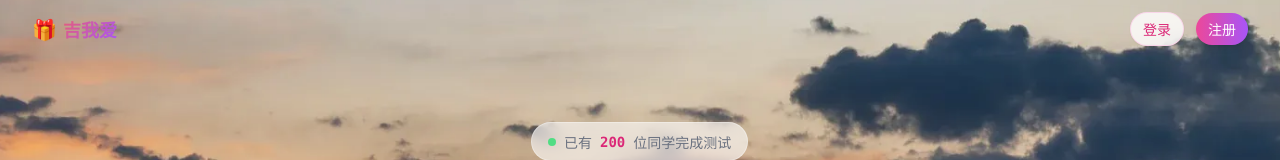
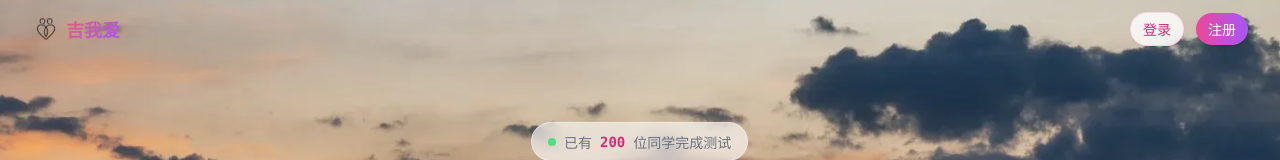
Before and after one commit to hajicat/JAI, a Next.js app: page / in a window 1280 px wide. Shown: the top 160 px of the page. Built offline with nearby package versions, Linux system fonts and the light colour scheme.

Commit message:
feat: 添加品牌logo（双人心形），替换全站导航栏emoji

```diff
--- a/src/app/admin/page.tsx
+++ b/src/app/admin/page.tsx
@@ -720,7 +720,7 @@ export default function AdminPage() {
       )}
       <nav className="flex items-center justify-between px-4 py-3 max-w-5xl mx-auto gap-2">
         <div className="flex items-center gap-1.5 min-w-0">
-          <span className="text-xl shrink-0">🎁</span>
+          <img src="/logo.png" alt="吉我爱" className="w-7 h-7 shrink-0" />
           <span className="font-bold text-lg gradient-text truncate">管理后台</span>
         </div>
         <div className="flex items-center gap-2 flex-shrink-0">
--- a/src/app/layout.tsx
+++ b/src/app/layout.tsx
@@ -4,6 +4,9 @@ import './globals.css'
 export const metadata: Metadata = {
   title: '吉我爱 | 长春高校公益匹配',
   description: '长春高校公益匹配平台（吉林大学/东北师范/吉林动画/吉林外国语/吉林艺术学院/长春大学），每周为你匹配一位灵魂契合的TA',
+  icons: {
+    icon: '/logo.png',
+  },
 }
 
 export default function RootLayout({ children }: { children: React.ReactNode }) {
--- a/src/app/page.tsx
+++ b/src/app/page.tsx
@@ -221,7 +221,7 @@ export default function Home() {
 
       <nav className="relative z-10 flex items-center justify-between px-6 md:px-8 py-3 w-full">
         <div className="flex items-center gap-1.5 min-w-0">
-          <span className="text-xl shrink-0">🎁</span>
+          <img src="/logo.png" alt="吉我爱" className="w-7 h-7 shrink-0" />
           <span className="font-bold text-lg gradient-text truncate">吉我爱</span>
         </div>
         <div className="flex items-center gap-2 md:gap-3 shrink-0">
--- a/src/app/survey/page.tsx
+++ b/src/app/survey/page.tsx
@@ -426,7 +426,7 @@ export default function SurveyPage() {
 
         <div className="flex items-center justify-between mb-8">
         <div className="flex items-center gap-1.5 min-w-0">
-          <span className="text-xl shrink-0">🎁</span>
+          <img src="/logo.png" alt="吉我爱" className="w-7 h-7 shrink-0" />
           <span className="font-bold text-lg gradient-text truncate">吉我爱</span>
         </div>
         <div className="flex items-center gap-2 flex-shrink-0">
```
Also changed, not shown: public/logo.png (added), 1 other file (tests, documents, lock files or other folders).
